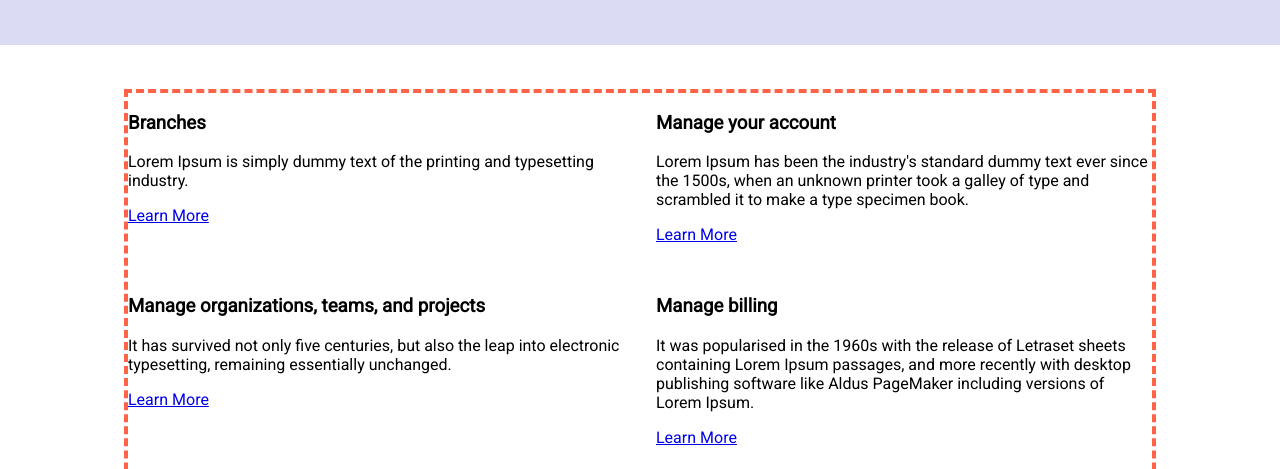
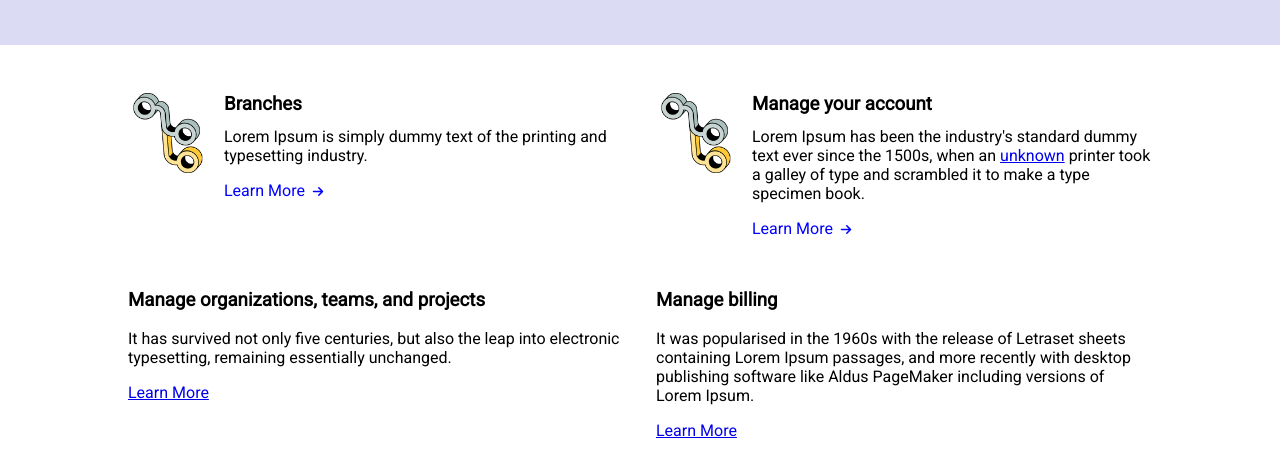
Before and after one commit to reindeer-7/wd-practice, a plain HTML site: page index.html in a window 1280 px wide. Shown: the part 314-783 px from the top of the page. Drawn offline with Linux system fonts and the light colour scheme.

Commit message:
Add services card section styles.

```diff
--- a/css/base.css
+++ b/css/base.css
@@ -41,3 +41,50 @@
   font-size: 3.5rem;
   font-weight: 400;
 }
+
+.services {
+  display: grid;
+  grid-template-columns: 1fr 1fr;
+  gap: 2rem;
+
+  width: 1024px;
+
+  margin-left: auto;
+  margin-right: auto;
+  margin-top: 3rem;
+}
+
+.card {
+  display: flex;
+  align-items: flex-start;
+  gap: 1rem;
+}
+
+.card h3 {
+  margin-top: 0;
+  margin-bottom: 0.75rem;
+}
+
+.card p {
+  margin-top: 0;
+}
+
+.card__link {
+  color: blue;
+  font-weight: 400;
+  text-decoration: none;
+}
+
+.card__link i {
+  font-size: 0.75rem;
+  margin-left: 0.25rem;
+}
+
+.card__link:hover {
+  text-decoration: underline;
+}
+
+.card__image {
+  width: 80px;
+  height: 80px;
+}
--- a/index.html
+++ b/index.html
@@ -19,20 +19,6 @@
         justify-content: space-between;
         padding: 1rem;
         align-items: center;
-      }
-
-      .services {
-        display: grid;
-        grid-template-columns: 1fr 1fr;
-        gap: 2rem;
-
-        width: 1024px;
-
-        margin-left: auto;
-        margin-right: auto;
-        margin-top: 3rem;
-
-        outline: 4px dashed tomato;
       }
 
       footer {
@@ -111,23 +97,34 @@
     </div>
 
     <div class="services">
-      <div>
+
+      <div class="card">
+        <img class="card__image" src="/assets/image-1.png" />
+        <div class="card__content">
           <h3>Branches</h3>
           <p>
             Lorem Ipsum is simply dummy text of the printing and typesetting
             industry.
           </p>
-        <a href="#" target="_blank"> Learn More </a>
+          <a class="card__link" href="#" target="_blank">
+            Learn More <i class="fa-solid fa-arrow-right"></i>
+          </a>
+        </div>
       </div>
 
-      <div>
+      <div class="card">
+        <img class="card__image" src="/assets/image-1.png" />
+        <div class="card__content">
           <h3>Manage your account</h3>
           <p>
             Lorem Ipsum has been the industry's standard dummy text ever since the
-          1500s, when an unknown printer took a galley of type and scrambled it
+            1500s, when an <a href="#">unknown</a> printer took a galley of type and scrambled it
             to make a type specimen book.
           </p>
-        <a href="#" target="_blank"> Learn More </a>
+          <a class="card__link" href="#" target="_blank">
+            Learn More <i class="fa-solid fa-arrow-right"></i>
+          </a>
+        </div>
       </div>
 
       <div>
```
Also changed, not shown: assets/image-1.png (added). Lines whose indentation alone changed are shown as unchanged.
